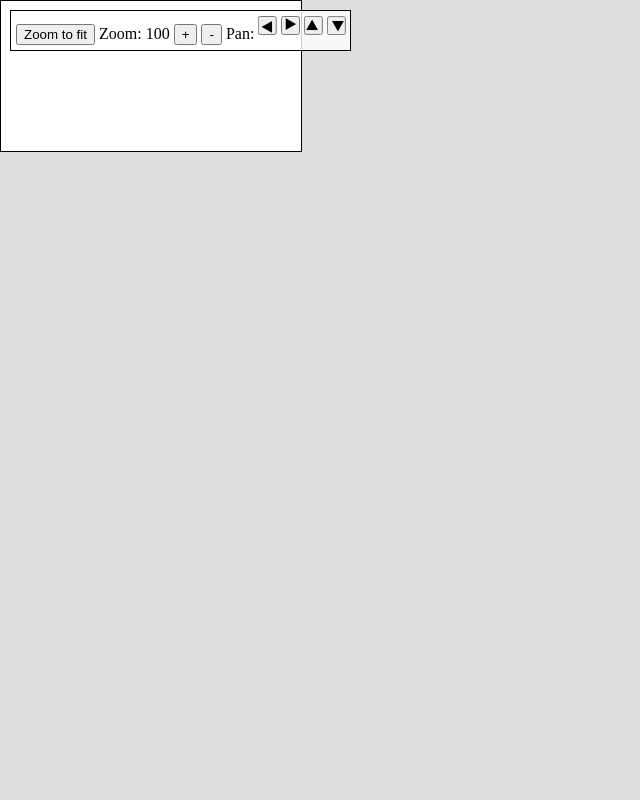
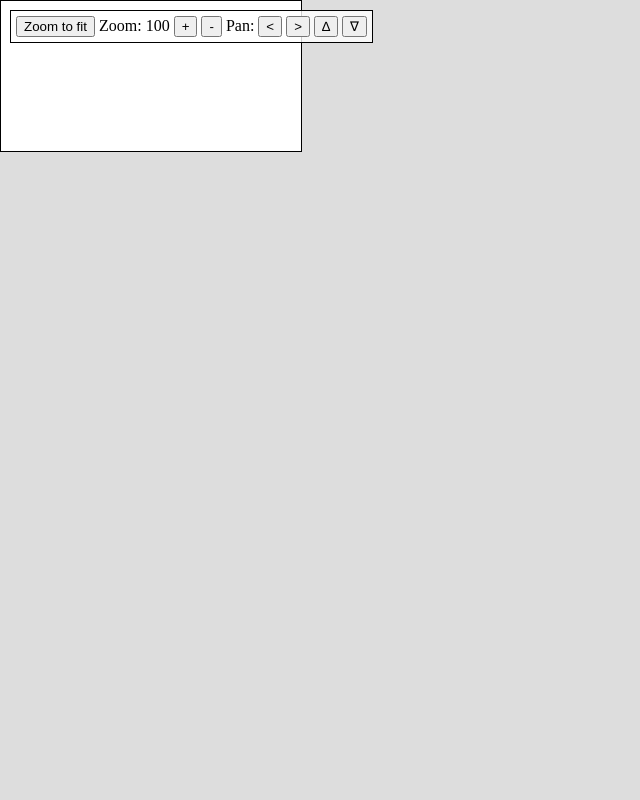
Before and after one commit to will-moore/omero-demo2025, a Django app: template omero_demo2025/templates/omero_demo2025/tracker.html in a window 1280 px wide. Shown: the whole page, without its empty margins (0-640 px from the left). Run offline with Django 3.2, Linux system fonts and the light colour scheme; the template is opened without the code that fills it, so the values that code supplies are empty.

Commit message:
Bug fixes

```diff
--- a/omero_demo2025/templates/omero_demo2025/tracker.html
+++ b/omero_demo2025/templates/omero_demo2025/tracker.html
@@ -47,12 +47,6 @@
       canvas {
         background: white;
       }
-      .pan {
-        font-size: 40px;
-        margin: 0;
-        padding: 0;
-        line-height: 15px;
-      }
     </style>
   </head>
 
@@ -73,11 +67,18 @@
       <button onclick="zoomIn();">+</button>
       <button onclick="zoomOut();">-</button>
       Pan:
-      <button class="pan" onclick="pan('left');" style="transform: rotate(180deg);">&#8227;</button>
-      <button class="pan" onclick="pan('right');">&#8227;</button>
-      <button class="pan" onclick="pan('up');" style="transform: rotate(270deg);">&#8227;</button>
-      <button class="pan" onclick="pan('down');" style="transform: rotate(90deg);">&#8227;</button>
-    </div>
+      <button class="pan" onclick="pan('left');">
+         &#60;
+      </button>
+      <button class="pan" onclick="pan('right');">
+        &#62;
+      </button>
+      <button class="pan" onclick="pan('up');">
+        &#8710;
+      </button>
+      <button class="pan" onclick="pan('down');">
+        &#8711;
+      </button>
 
     <script>
       // Browser has canvas size limit: https://jhildenbiddle.github.io/canvas-size/#/
@@ -158,7 +159,7 @@
         if (data.imageId === imageId) {
           let ext = data.extent;
           let x = ext.minX * canvasScale;
-          let y = ext.minY * canvasScale;
+          let y = ext.maxY * canvasScale;
           let width = (ext.maxX - ext.minX) * canvasScale;
           let height = (ext.minY - ext.maxY) * canvasScale;
           // update last known center
@@ -191,6 +192,7 @@
       const bc_in = new BroadcastChannel('request.viewer.pan');
 
       function pan(direction) {
+        console.log("PAN", direction);
         console.log("Current extent:", currentExtent);
         let extWidth = currentExtent.maxX - currentExtent.minX;
         let extHeight = currentExtent.maxY - currentExtent.minY;
@@ -206,7 +208,6 @@
         } else if (direction === 'down') {
           cy -= extHeight;
         }
-        console.log("Pan right requested", cx + extWidth, cy);
         bc_in.postMessage({
           imageId: imageId,
           center: { x: cx, y: cy }
```
